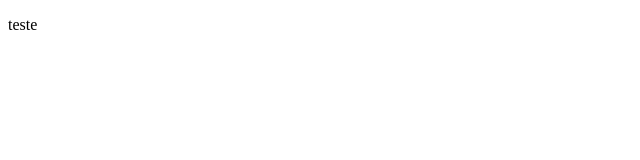
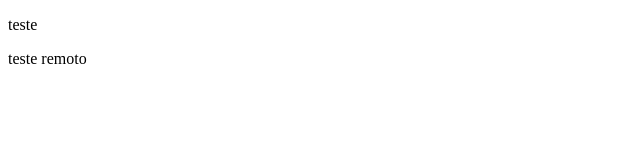
Before and after one commit to BarensDev/Primeiro, a plain HTML site: page index.html in a window 1280 px wide. Shown: the full height of the page, 0-640 px from the left. Drawn offline with Linux system fonts and the light colour scheme.

Commit message:
commit feito no repo remoto

```diff
--- a/index.html
+++ b/index.html
@@ -7,5 +7,6 @@
 </head>
 <body>
   <p>teste</p>
+  <p>teste remoto</p>
 </body>
 </html>
```
